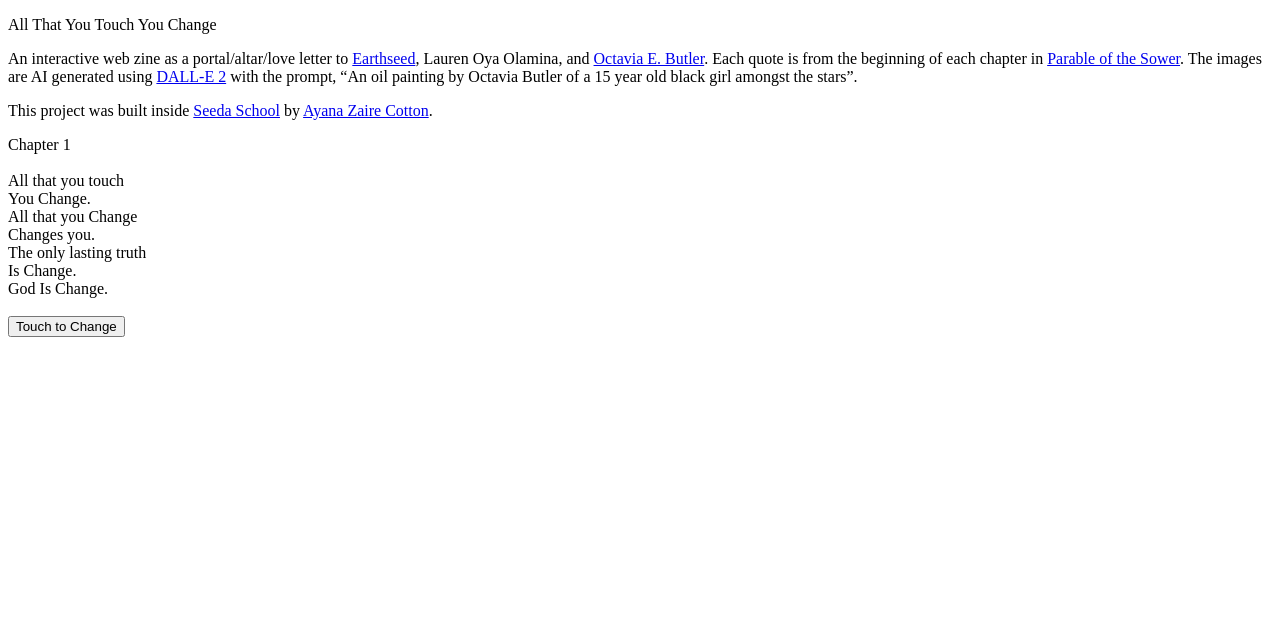
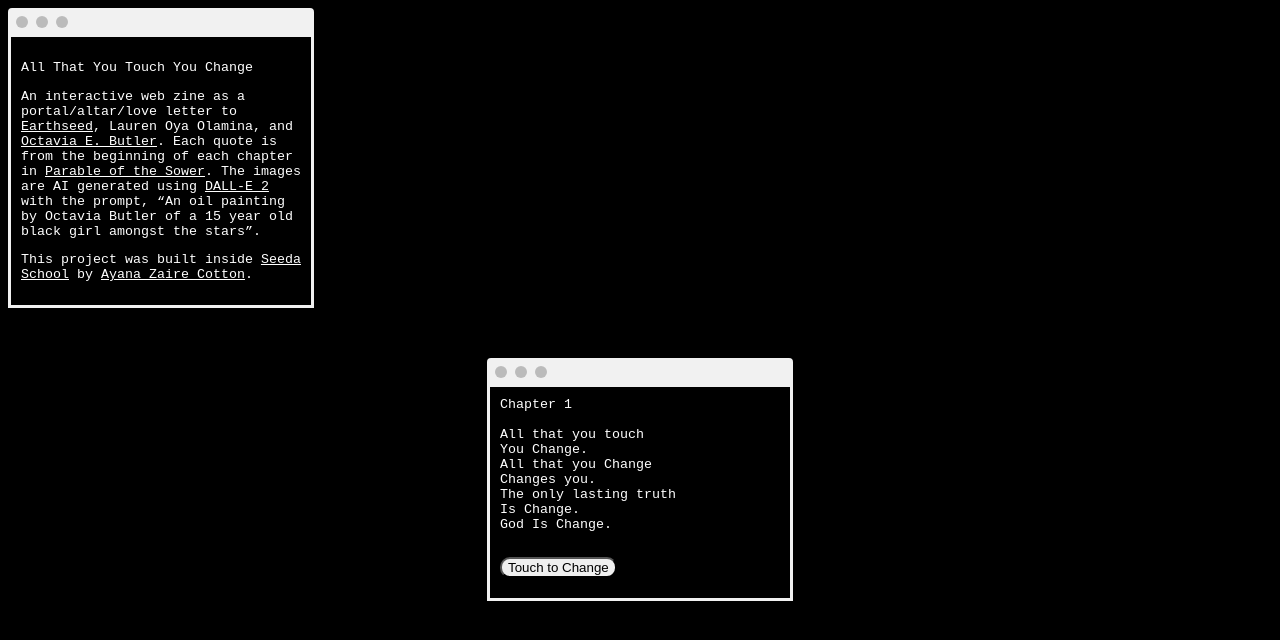
Before and after one commit to AyanaZaire/all-you-touch-demo, a plain HTML site: page index.html in a window 1280 px wide. Drawn offline with Linux system fonts and the light colour scheme; a web font is replaced by a local one.

Commit message:
implemented css styling

```diff
--- a/index.html
+++ b/index.html
@@ -3,14 +3,31 @@
     <head>
         <meta charset="UTF-8">
         <title>All You Touch You Change</title>
+        <link rel="stylesheet" href="styles.css">
+        <link rel="preconnect" href="https://fonts.googleapis.com">
+        <link rel="preconnect" href="https://fonts.gstatic.com" crossorigin>
+        <link href="https://fonts.googleapis.com/css2?family=Syne+Mono&display=swap" rel="stylesheet">
     </head>
     <body>
-        <div>
+        <div class="description-container">
+            <div class="top">
+                <span class="dot"></span>
+                <span class="dot"></span>
+                <span class="dot"></span>
+            </div>
+            <div class="description-content">
                 <p>All That You Touch You Change</p>
                 <p>An interactive web zine as a portal/altar/love letter to <a href="https://en.wikipedia.org/wiki/Earthseed">Earthseed</a>, Lauren Oya Olamina, and <a href="https://en.wikipedia.org/wiki/Octavia_E._Butler">Octavia E. Butler</a>. Each quote is from the beginning of each chapter in <a href="https://en.wikipedia.org/wiki/Parable_of_the_Sower_(novel)">Parable of the Sower</a>. The images are AI generated using <a href="https://openai.com/product/dall-e-2">DALL-E 2</a> with the prompt, “An oil painting by Octavia Butler of a 15 year old black girl amongst the stars”.</p>
                 <p>This project was built inside <a href="https://www.seedaschool.com/">Seeda School</a> by <a href="https://ayanazairecotton.com/">Ayana Zaire Cotton</a>.</p>
             </div>
-        <div>
+        </div>
+        <div class="quotes-container">
+            <div class="top">
+                <span class="dot"></span>
+                <span class="dot"></span>
+                <span class="dot"></span>
+            </div>
+            <div class="quotes-content">
                 Chapter 1 <br><br>
                 All that you touch<br>
                 You Change.<br>
@@ -21,5 +38,6 @@
                 God Is Change.<br><br>
                 <button>Touch to Change</button>
             </div>
+        </div>
     </body>
 </html>
--- /dev/null
+++ b/styles.css
@@ -0,0 +1,53 @@
+body {
+    background-color: black;
+    color: white;
+    font-family: 'Syne Mono', monospace;
+}
+
+a {
+    color: white;
+}
+
+.description-content {
+    padding: 10px;
+    max-width: 500px;
+}
+
+.quotes-content {
+    padding: 10px;
+}
+
+.dot {
+    height: 12px;
+    width: 12px;
+    background-color: #bbb;
+    border-radius: 50%;
+    display: inline-block;
+  }
+
+.description-container {
+    border: 3px solid #f1f1f1;
+    border-top-left-radius: 4px;
+    border-top-right-radius: 4px;
+    max-width: 300px;
+    font-size: smaller;
+}
+
+.quotes-container {
+    border: 3px solid #f1f1f1;
+    border-top-left-radius: 4px;
+    border-top-right-radius: 4px;
+    max-width: 300px;
+    font-size: smaller;
+    margin: 50px auto;
+}
+
+.top {
+    padding: 5px;
+    background: #f1f1f1;
+}
+
+button {
+    margin: 10px 0;
+    border-radius: 10px;
+}
```
Lines whose indentation alone changed are shown as unchanged.
